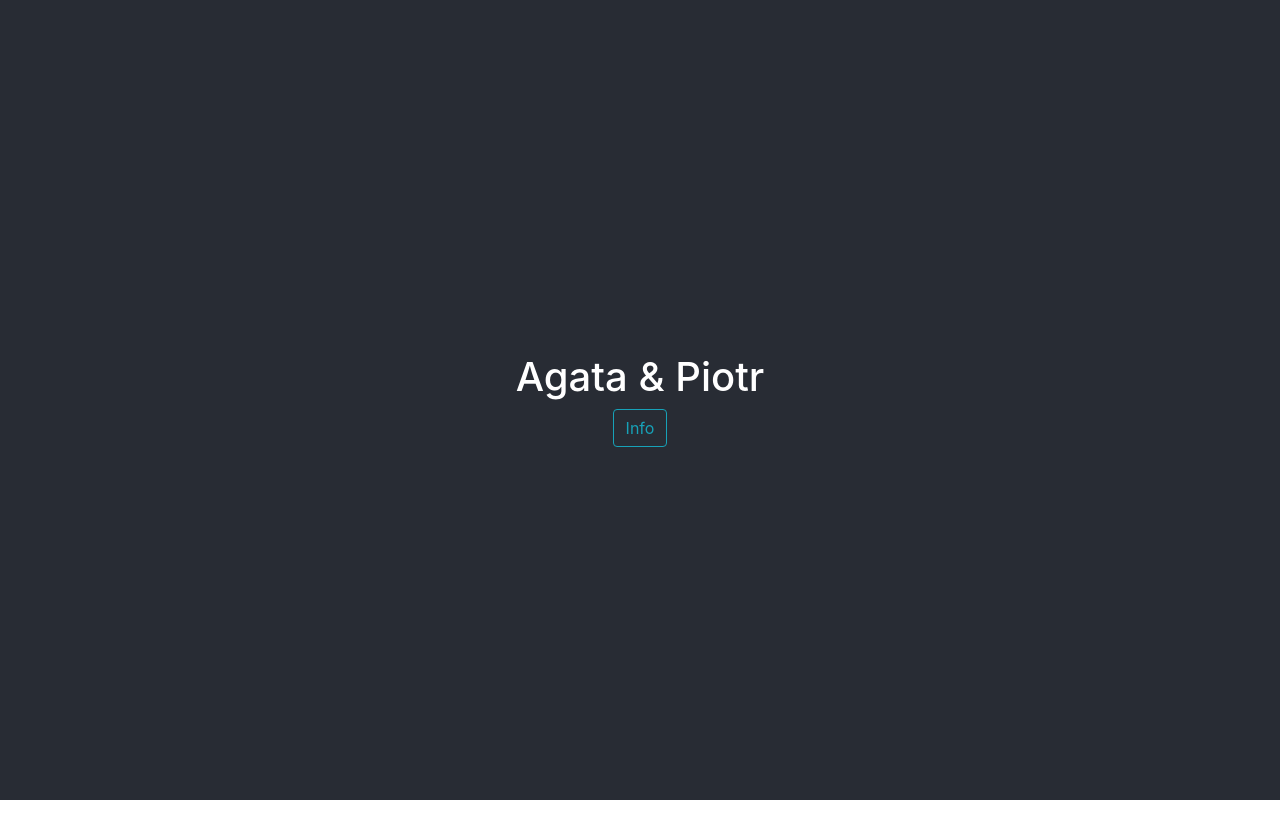
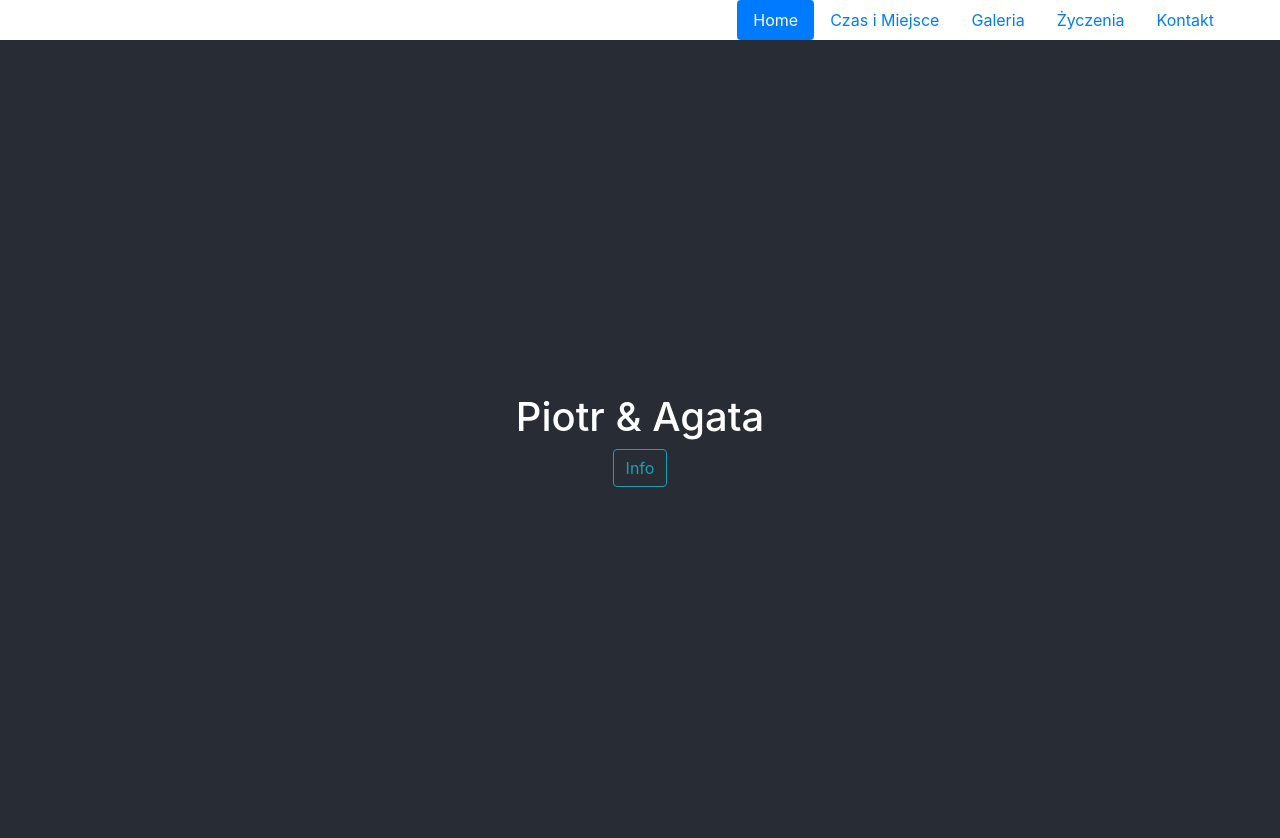
Before and after one commit to wilkpiotr/wedding-site, a React (Create React App) app: page / in a window 1280 px wide. Before the commit the page ends 800 px from the top, so only its background shows below. Built offline with nearby package versions, Linux system fonts and the light colour scheme.

Commit message:
created component 'Nav'

```diff
--- a/src/App.js
+++ b/src/App.js
@@ -1,14 +1,19 @@
 import React, { Component } from 'react';
 // import logo from './logo.svg';
 import './App.scss';
-import Button from 'react-bootstrap/Button'
+import Button from 'react-bootstrap/Button';
+import NavDropdownExample from './Nav'
 
 class App extends Component {
   render() {
-    return (<div className="App-header"><h1>Agata & Piotr</h1>
-    <Button variant="outline-info">Info</Button></div>
-    );
-  }
+    return (<nav>
+      <NavDropdownExample/>
+      <div className="App-header">
+        <h1>Piotr & Agata</h1>
+        <Button variant="outline-info">Info</Button>
+      </div>
+    </nav>
+    )}
 }
 
 export default App;
--- /dev/null
+++ b/src/Nav.jsx
@@ -0,0 +1,46 @@
+import React, { Component } from 'react';
+import Nav from 'react-bootstrap/Nav';
+import './Nav.scss'
+
+class NavDropdownExample extends Component {
+    state= {activeKey: 1}
+
+    handleSelect(eventKey) {
+        console.log(eventKey)
+        this.setState((state)=>{return {activeKey: eventKey}})
+    }
+
+    render() {
+      return (
+        <Nav  className="justify-content-end nav" variant="pills" activeKey={this.state.activeKey} onSelect={k => this.handleSelect(k)}>
+          <Nav.Item>
+            <Nav.Link eventKey="1" href="#/home">
+              Home
+            </Nav.Link>
+          </Nav.Item>
+          <Nav.Item className="test">
+            <Nav.Link className="test" eventKey="2" title="Item">
+              Czas i Miejsce
+            </Nav.Link>
+          </Nav.Item>
+          <Nav.Item>
+            <Nav.Link eventKey="3">
+              Galeria
+            </Nav.Link>
+          </Nav.Item>
+          <Nav.Item>
+            <Nav.Link eventKey="4">
+              Życzenia
+            </Nav.Link>
+          </Nav.Item>
+          <Nav.Item>
+            <Nav.Link eventKey="5">
+              Kontakt
+            </Nav.Link>
+          </Nav.Item>
+        </Nav>
+      );
+    }
+  }
+
+  export default NavDropdownExample;
--- /dev/null
+++ b/src/Nav.scss
@@ -0,0 +1,8 @@
+.nav {
+    padding-right: 50px;
+    .test {
+        flex-basis: auto;
+    }
+}
+
+/* // export default; */
```
